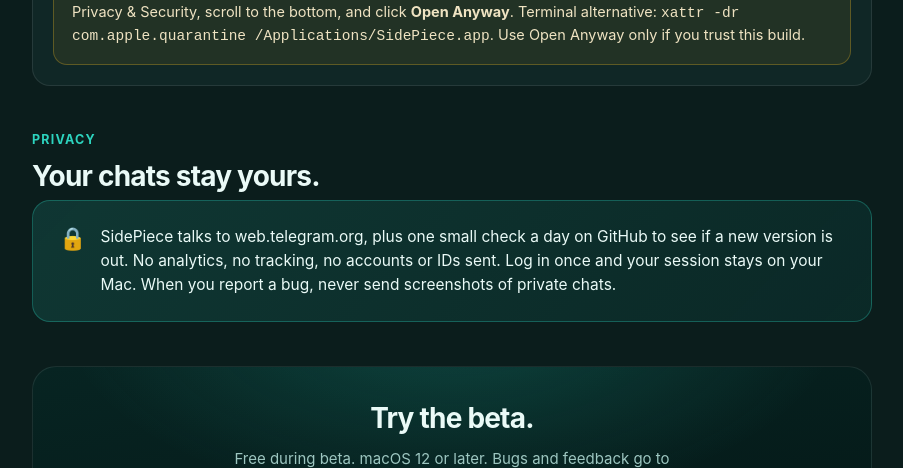
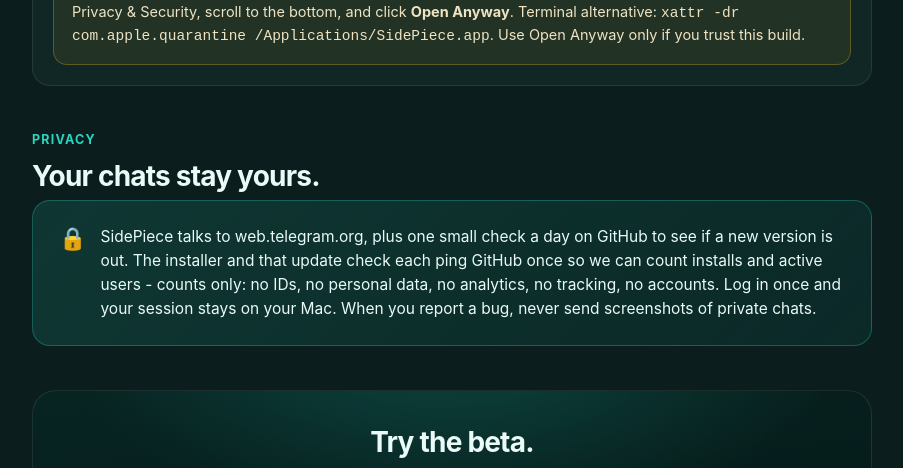
Before and after one commit to arbonomous/sidepiece-site, a plain HTML site: page index.html in a window 1280 px wide. Shown: the part 2278-2746 px from the top of the page, without its empty margins (188-1091 px from the left). Drawn offline with Linux system fonts and the light colour scheme.

Commit message:
site: usage counters - install ping script, privacy disclosure, metrics workflow

```diff
--- a/index.html
+++ b/index.html
@@ -411,7 +411,7 @@
   <section>
     <div class="sec-label">Privacy</div>
     <h2>Your chats stay yours.</h2>
-    <div class="privacy reveal"><span class="lock">&#x1F512;</span><span>SidePiece talks to web.telegram.org, plus one small check a day on GitHub to see if a new version is out. No analytics, no tracking, no accounts or IDs sent. Log in once and your session stays on your Mac. When you report a bug, never send screenshots of private chats.</span></div>
+    <div class="privacy reveal"><span class="lock">&#x1F512;</span><span>SidePiece talks to web.telegram.org, plus one small check a day on GitHub to see if a new version is out. The installer and that update check each ping GitHub once so we can count installs and active users - counts only: no IDs, no personal data, no analytics, no tracking, no accounts. Log in once and your session stays on your Mac. When you report a bug, never send screenshots of private chats.</span></div>
   </section>
 
   <section class="bottom-cta reveal">
```
